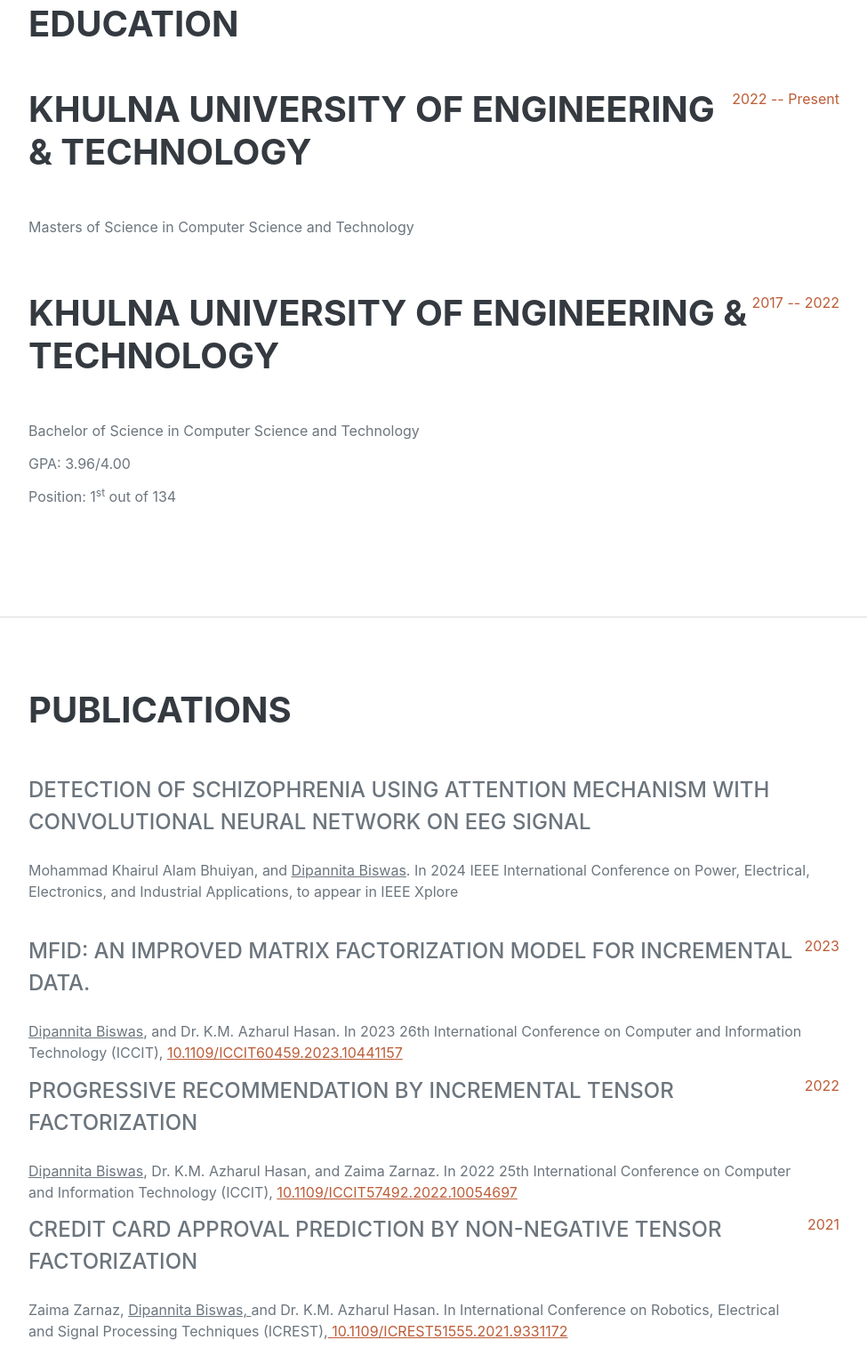
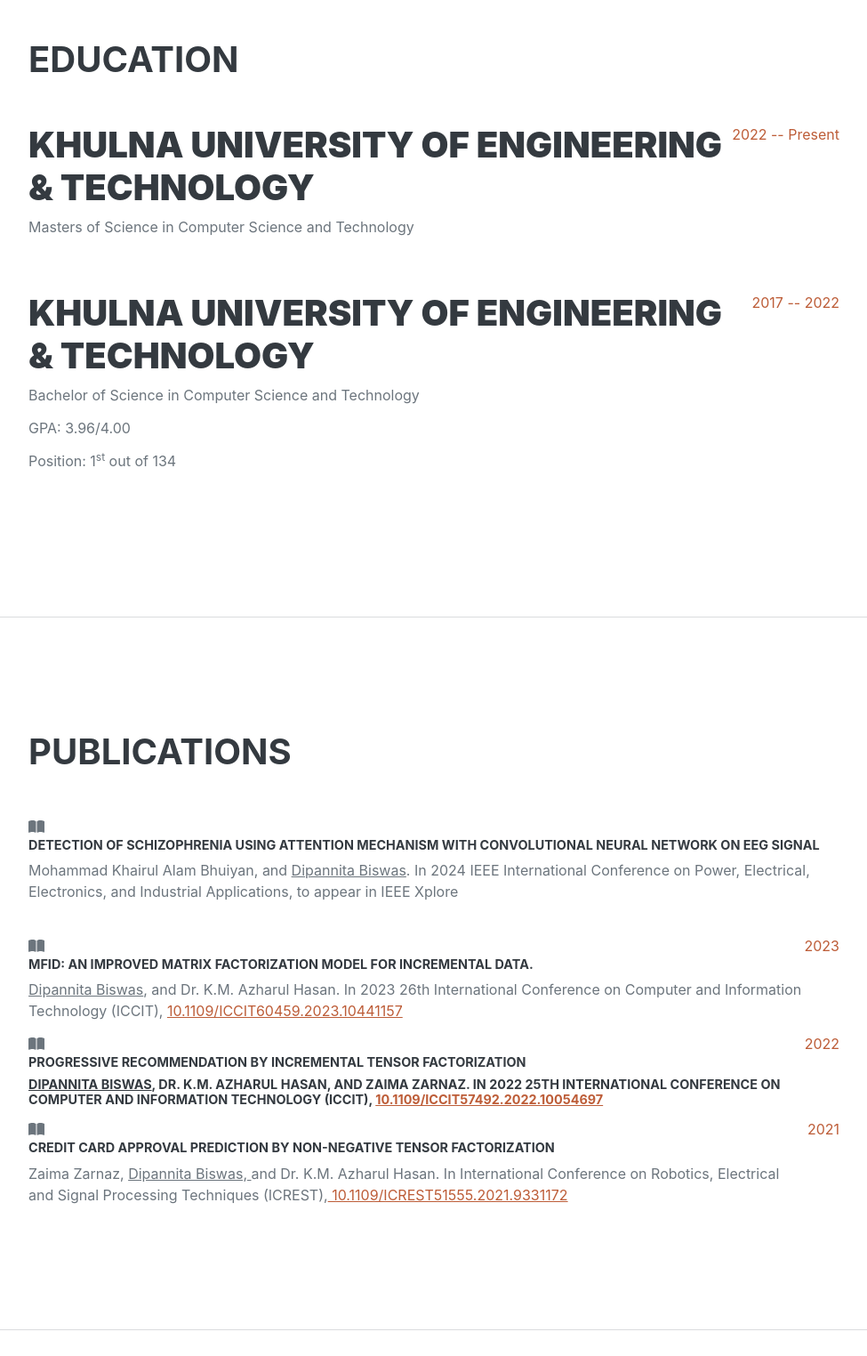
Before and after one commit to dipannita72/dipannita72.github.io, a plain HTML site: page index.html in a window 1280 px wide. Shown: the part 1709-3233 px from the top of the page at 89% size, without its empty margins (288-1263 px from the left). Drawn offline with nearby package versions, Linux system fonts and the light colour scheme; a web font is replaced by a local one.

Commit message:
Update index.html

```diff
--- a/index.html
+++ b/index.html
@@ -81,14 +81,14 @@
                     <h2 class="mb-5">Education</h2>
                     <div class="d-flex flex-column flex-md-row justify-content-between mb-5">
                         <div class="flex-grow-1">
-                            <h2 class="mb-5">Khulna University of Engineering & Technology</h2>
+                            <h2><b>Khulna University of Engineering & Technology</b></h2>
                             <p>Masters of Science in Computer Science and Technology</p>
                         </div>
                         <div class="flex-shrink-0"><span class="text-primary">2022 -- Present</span></div>
                     </div>
                     <div class="d-flex flex-column flex-md-row justify-content-between">
                         <div class="flex-grow-1">
-                            <h2 class="mb-5">Khulna University of Engineering & Technology</h2>
+                            <h2><b>Khulna University of Engineering & Technology</b></h2>
                             <p>Bachelor of Science in Computer Science and Technology</p>
                             <p>GPA: 3.96/4.00</p>
                             <p> Position: 1<sup>st</sup> out of 134 </p>
@@ -105,13 +105,15 @@
                     <h2 class="mb-5">Publications</h2>
                     <div class="d-flex flex-column flex-md-row justify-content-between mb-4">
                         <div class="flex-grow-1">
-                            <p class = "subheading mb-4">Detection of Schizophrenia Using Attention Mechanism with Convolutional Neural Network on EEG Signal</p>
+                            <i class="fa-solid fa-book-open"></i>
+                            <h4>Detection of Schizophrenia Using Attention Mechanism with Convolutional Neural Network on EEG Signal</h4>
                             <p>Mohammad Khairul Alam Bhuiyan, and <u>Dipannita Biswas</u>. In 2024 IEEE International Conference on Power, Electrical, Electronics, and Industrial Applications, to appear in IEEE Xplore</p>
                         </div>
                     </div>
                     <div class="d-flex flex-column flex-md-row justify-content-between">
                         <div class="flex-grow-1">
-                            <p  class = "subheading mb-4" > MFID: An Improved Matrix Factorization Model for Incremental Data.</p>
+                            <i class="fa-solid fa-book-open"></i>
+                            <h4> MFID: An Improved Matrix Factorization Model for Incremental Data.</h4>
                             <p><u>Dipannita Biswas</u>, and Dr. K.M. Azharul Hasan. In 2023 26th International Conference on Computer and Information Technology (ICCIT),
                             <a href="https://ieeexplore.ieee.org/document/10441157"> 10.1109/ICCIT60459.2023.10441157</a></p>
                         </div>
@@ -119,7 +121,8 @@
                     </div>
                     <div class="d-flex flex-column flex-md-row justify-content-between">
                         <div class="flex-grow-1">
-                            <p class = "subheading mb-4" > Progressive Recommendation by Incremental Tensor Factorization</p>
+                            <i class="fa-solid fa-book-open"></i>
+                            <h4> Progressive Recommendation by Incremental Tensor Factorization<h4>
                             <p><u>Dipannita Biswas</u>, Dr. K.M. Azharul Hasan, and Zaima Zarnaz. In 2022 25th International Conference on Computer and Information Technology (ICCIT),
                                 <a href="https://ieeexplore.ieee.org/document/10054697"> 10.1109/ICCIT57492.2022.10054697</a></p>
                         </div>
@@ -128,7 +131,8 @@
 
                     <div class="d-flex flex-column flex-md-row justify-content-between">
                         <div class="flex-grow-1">
-                            <p class = "subheading mb-4" >Credit Card Approval Prediction by Non-negative Tensor Factorization</p>
+                            <i class="fa-solid fa-book-open"></i>
+                            <h4>Credit Card Approval Prediction by Non-negative Tensor Factorization</h4>
                             <p>Zaima Zarnaz, <u>Dipannita Biswas, </u> and Dr. K.M. Azharul Hasan. In International Conference on Robotics, Electrical and Signal Processing Techniques (ICREST),<a href="https://ieeexplore.ieee.org/document/9331172"> 10.1109/ICREST51555.2021.9331172 </a>
                          </div>
                         <div class="flex-shrink-0"><span class="text-primary">2021</span></div>
```
